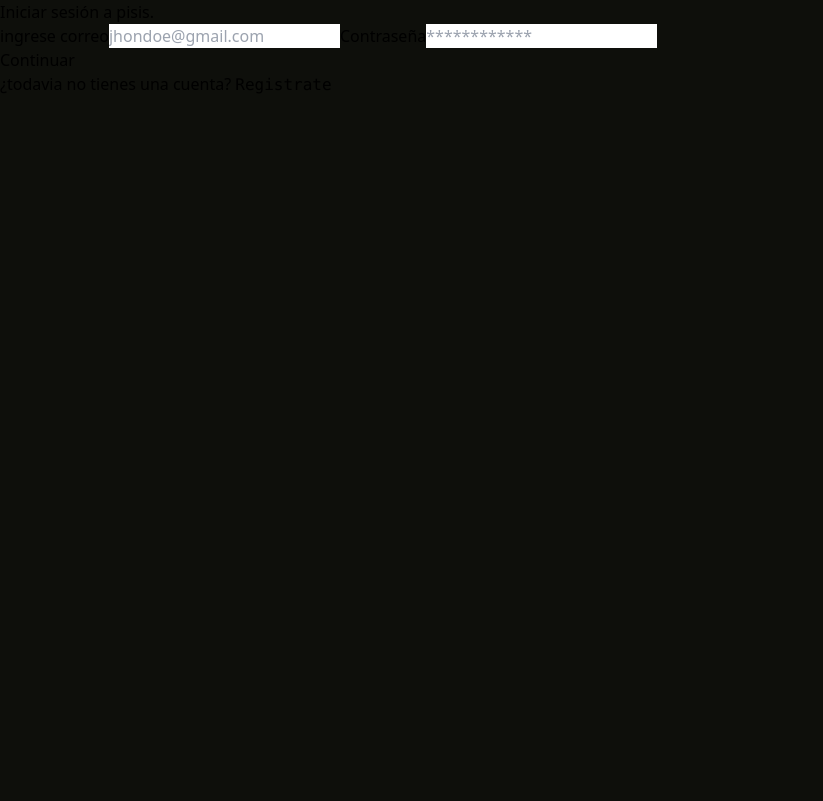
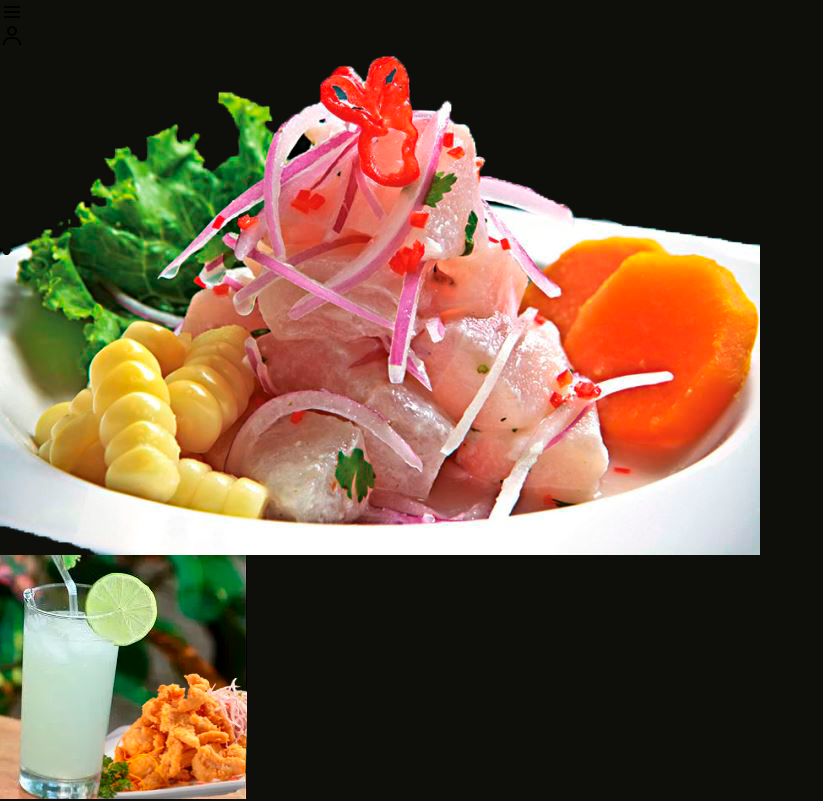
Before and after one commit to yesikaren/carta, a React (Vite) app: page / in a window 1280 px wide. Shown: the top 801 px of the page, without its empty margins (0-823 px from the left). Built offline with nearby package versions, Linux system fonts and the light colour scheme.

Commit message:
pagina publica principal e implementando llamado a login

```diff
--- a/src/App.jsx
+++ b/src/App.jsx
@@ -1,19 +1,18 @@
-import React from 'react'
-import LoginPage from './pages/LoginPage'
-import Header from './components/Header'
-import HomePage from './pages/HomePage'
-import { BrowserRouter, Route, Routes } from 'react-router-dom'
+import React from "react";
+import LoginPage from "./pages/LoginPage";
+import Header from "./components/Header";
+import HomePage from "./pages/HomePage";
+import { BrowserRouter, Route, Routes } from "react-router-dom";
 
 const App = () => {
   return (
-<BrowserRouter>
-<Routes>
-  <Route path='/' element={<LoginPage/>}/>
-  <Route path='/home' element={<HomePage/>}/>
-</Routes>
-</BrowserRouter>
+    <BrowserRouter>
+      <Routes>
+        <Route path="/" element={<HomePage />} />
+        <Route path="/login" element={<LoginPage />} />
+      </Routes>
+    </BrowserRouter>
+  );
+};
 
-  )
-}
-
-export default App
+export default App;
--- a/src/pages/HomePage.jsx
+++ b/src/pages/HomePage.jsx
@@ -10,15 +10,19 @@ import menu from "../assets/menu-negro.png";
 import Modal from "../components/Modal";
 import Card from "../components/Card";
 import Carrito from "../components/Carrito";
+import { Link } from "react-router-dom";
 
 const HomePage = () => {
   return (
     <main className="text-white">
       <div className="bg-[#A89497] relative ">
-      <div className="flex justify-between items-center px-6 pt-6">
-        <img src={menu} alt="" />
-        <img src={user} alt="" />
-      </div>
+        <div className="flex justify-between items-center px-6 pt-6">
+          <img src={menu} alt="" />
+          <Link to={"/login"}>
+            {" "}
+            <img src={user} alt="" />
+          </Link>
+        </div>
         <img src={ImagenCeviche} alt="" className="" />
       </div>
       <div className=" absolute top-72 border  rounded-lg w-36 h-36 bg-black  flex justify-center items-center">
@@ -45,9 +49,13 @@ const HomePage = () => {
           </div>
         </div>
       </section>
-      <Modal/>
-      <div className="mt-4"><Card image={lornaFrita} /></div>
-      <div className="mt-4"><Carrito/></div>
+      <Modal />
+      <div className="mt-4">
+        <Card image={lornaFrita} />
+      </div>
+      <div className="mt-4">
+        <Carrito />
+      </div>
     </main>
   );
 };
```
